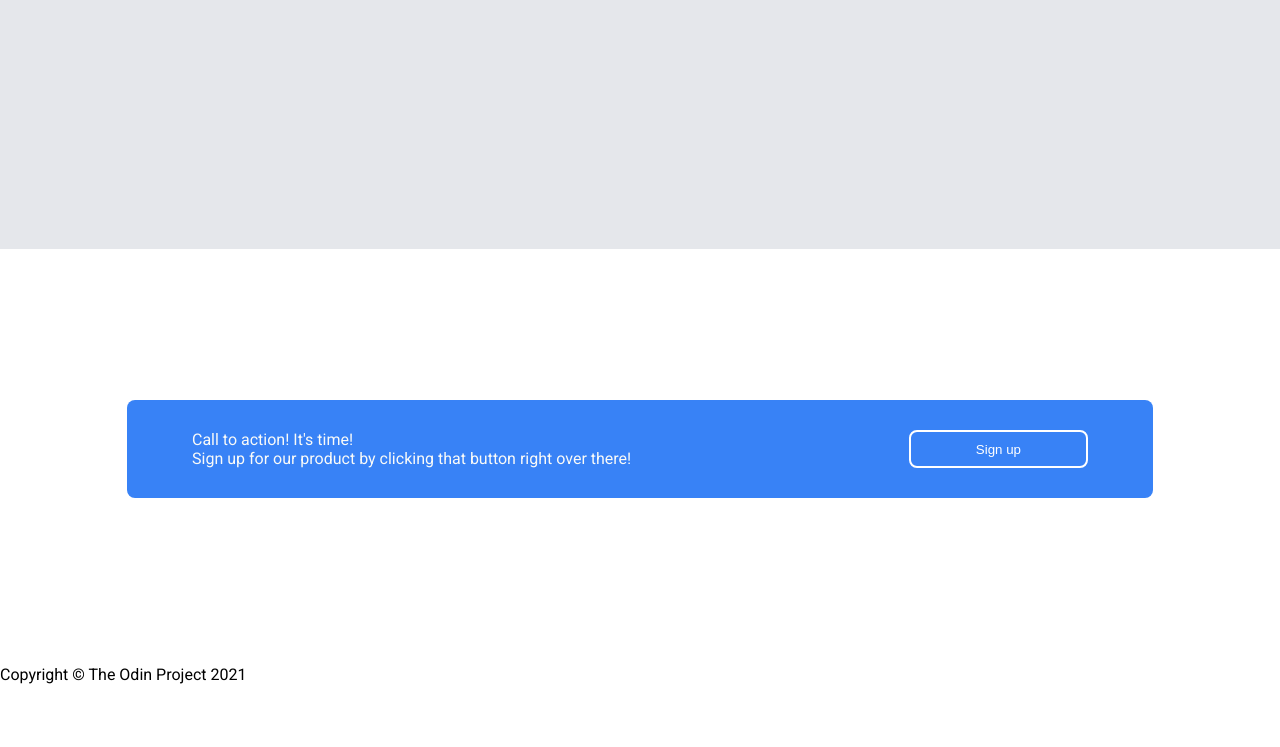
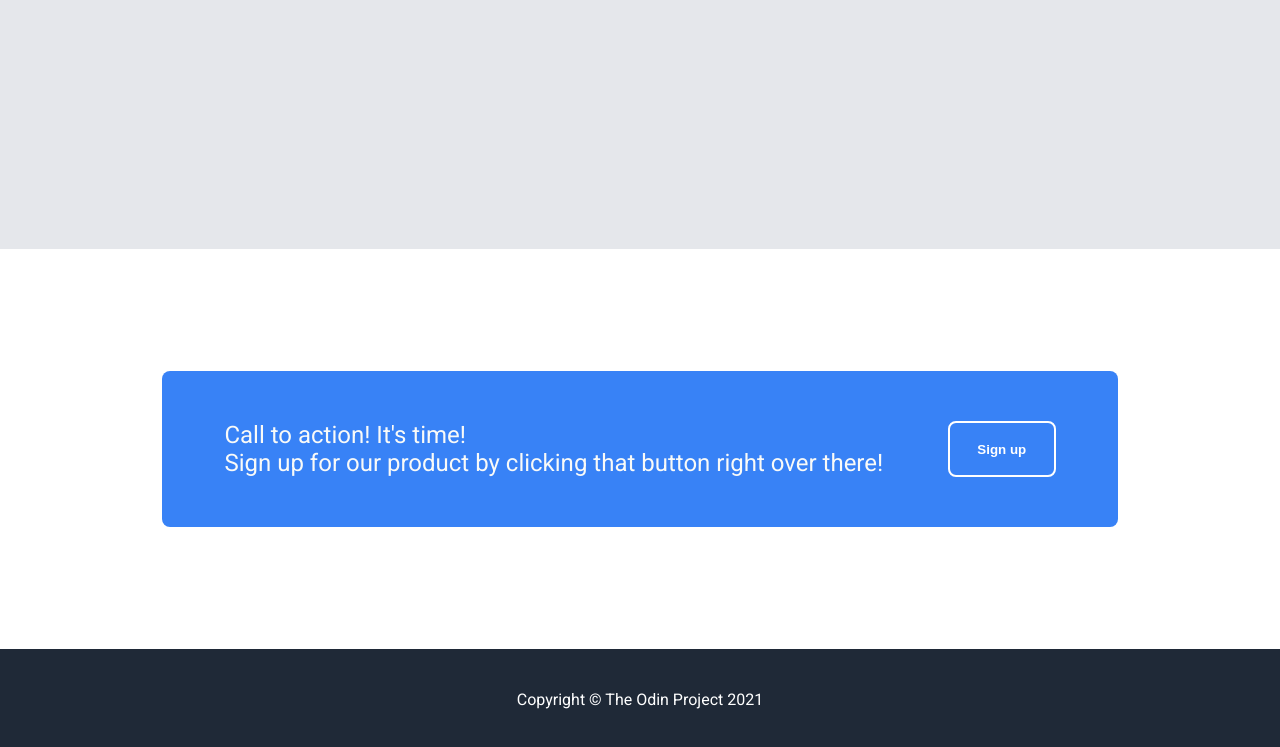
Before and after one commit to 0xjeji/landing-page, a plain HTML site: page index.html in a window 1280 px wide. Shown: the part 1391-2138 px from the top of the page. Before the commit the page ends 2091 px from the top, so only its background shows below. Drawn offline with Linux system fonts and the light colour scheme.

Commit message:
completed footer

```diff
--- a/style.css
+++ b/style.css
@@ -148,18 +148,30 @@ a {
 
 .blue-container {
     display: flex;
-    justify-content: space-between;
+    justify-content: space-around;
     background-color: #3882F6;
     color: #f9FaF8;
-    padding: 30px 65px;
+    padding: 50px 30px;
     border-radius: 8px;
     width: 70%;
+    font-size: 24px;
 }
 
+
 .signup-btn {
-   width: 20%;
+   width: 12%;
    border-radius: 8px;
    background-color: #3882F6;
    color: white;
    border: 2px solid white;
+   font-weight: bold;
 }
+
+.footer {
+    display: flex;
+    justify-content: center;
+    align-items: center;
+    background-color: #1F2937;
+    height: 100px;
+    color: white;
+}
```
